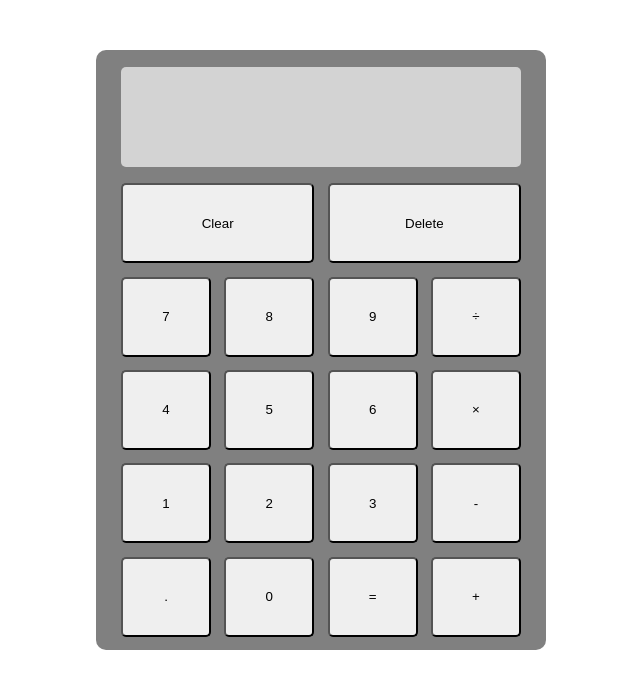
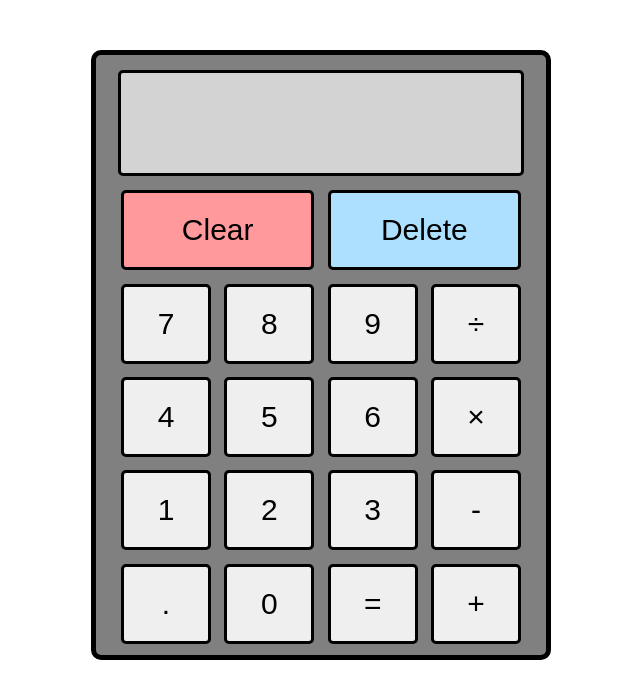
Before and after one commit to CBONE700/Calculator, a plain HTML site: page index.html in a window 1280 px wide. Both pictures are taken after a click on the button "Clear". Shown: the whole page, without its empty margins (319-959 px from the left). Drawn offline with Linux system fonts and the light colour scheme.

Commit message:
Change style
Added borders, changed font size and type and added hovering effect.

```diff
--- a/script.js
+++ b/script.js
@@ -28,6 +28,16 @@ const ops = document.querySelectorAll(".operator");
 const clear = document.querySelector(".clear");
 const del = document.querySelector(".delete");
 const dec = document.querySelector(".decimal");
+const btns = document.querySelectorAll("button");
+
+for (let btn of btns){
+    btn.addEventListener("mouseover", (e) => {
+        e.target.style.filter = "brightness(0.75)";
+    })
+    btn.addEventListener("mouseout", (e) => {
+        e.target.style.filter = "brightness(1)";
+    })
+}
 
 clear.addEventListener("click", () => {
     firstNumber = undefined;
--- a/style.css
+++ b/style.css
@@ -9,6 +9,8 @@
     margin-top: 50px;
     background-color: #808080;
     border-radius: 10px;
+    font-family: Arial, Helvetica, sans-serif;
+    border: solid 5px black;
 }
 
 .screen{
@@ -21,6 +23,7 @@
     background-color: #D3D3D3;
     align-self: center;
     border-radius: 5px;
+    border: solid 3px black;
 }
 
 .buttons{
@@ -36,6 +39,8 @@
     height: 80px;
     width: 90px;
     border-radius: 5px;
+    font-size: 30px;
+    border: solid 3px black;
 }
 
 .clear,
@@ -57,3 +62,11 @@
     margin-top: 10px;
     font-size: 20px;
 }
+
+.clear{
+    background-color: #FF999C;
+}
+
+.delete{
+    background-color: #ADDFFF;
+}
```
